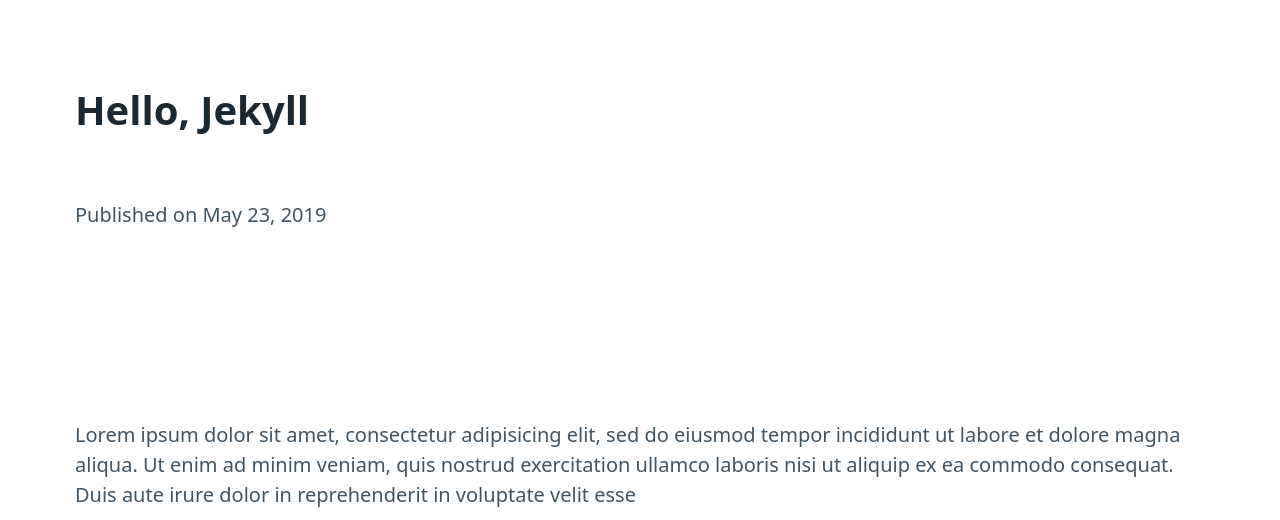
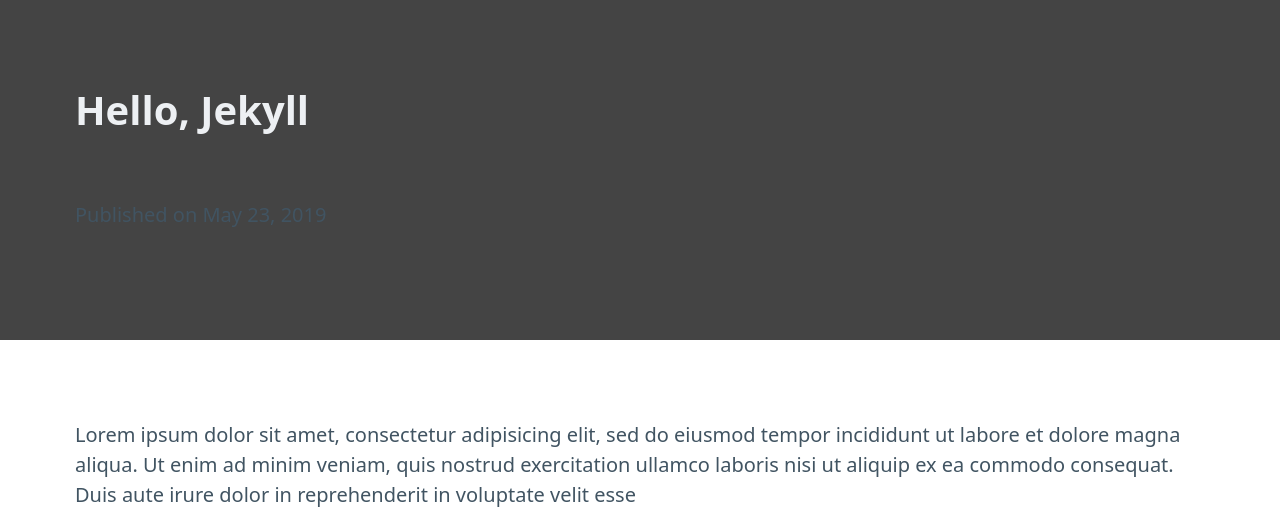
Before and after one commit to soonthorn/simple-site, a Jekyll site: the page built from _posts/2022-05-24-hello-world.md, in a window 1280 px wide. Shown: the top 520 px of the page. Built offline with Jekyll 4.4.1, drawn with Linux system fonts in a browser that asks for light colours; grey boxes are pictures that could not be loaded.

Commit message:
Update post.html

```diff
--- a/_layouts/post.html
+++ b/_layouts/post.html
@@ -4,7 +4,7 @@
   {%- include head.html -%}
 </head>
 <body>
-  <header class="texture-{{ site.texture.style }}">
+  <header class="style-black" data-theme="dark">
     <div class="container">
       {%- include nav.html -%}
     </div>
```
